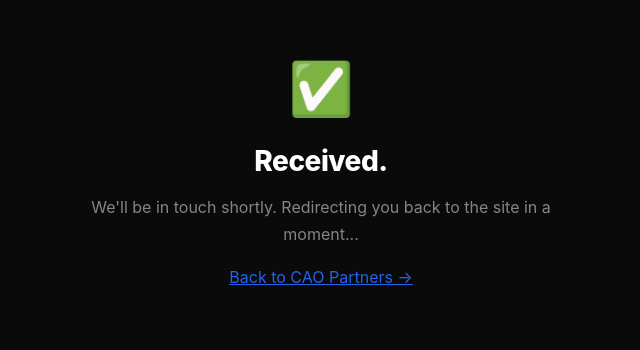
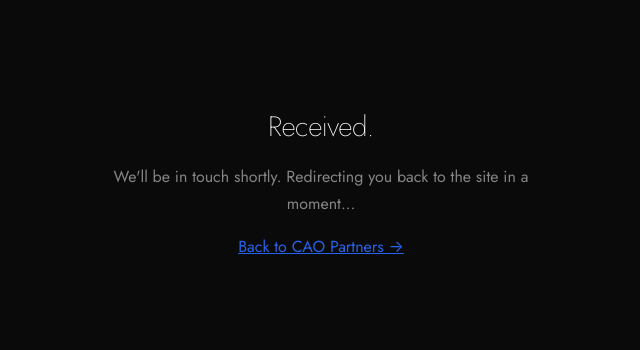
Before and after one commit to cao-partners-au/caopartners-website, a website: page success.html in a window 1280 px wide. Shown: the part 218-568 px from the top of the page, without its empty margins (319-959 px from the left). Drawn offline with Linux system fonts and the light colour scheme.

Commit message:
fix: success page - Jost font weight 200, remove emoji tick

```diff
--- a/success.html
+++ b/success.html
@@ -22,18 +22,17 @@
   src="https://www.facebook.com/tr?id=942963975160100&ev=PageView&noscript=1"
   /></noscript>
   <!-- End Meta Pixel Code -->
+  <link href="https://fonts.googleapis.com/css2?family=Jost:wght@200;300;400&display=swap" rel="stylesheet">
   <style>
-    body { font-family: -apple-system, BlinkMacSystemFont, sans-serif; background: #0a0a0a; color: #fff; display: flex; align-items: center; justify-content: center; min-height: 100vh; margin: 0; text-align: center; }
+    body { font-family: 'Jost', -apple-system, sans-serif; background: #0a0a0a; color: #fff; display: flex; align-items: center; justify-content: center; min-height: 100vh; margin: 0; text-align: center; }
     .wrap { max-width: 480px; padding: 40px 24px; }
-    .icon { font-size: 52px; margin-bottom: 24px; }
-    h1 { font-size: 28px; font-weight: 800; letter-spacing: -0.5px; margin-bottom: 12px; }
+    h1 { font-size: 28px; font-weight: 200; letter-spacing: -0.5px; margin-bottom: 12px; }
     p { color: rgba(255,255,255,0.5); font-size: 16px; line-height: 1.7; }
     a { color: #2563eb; }
   </style>
 </head>
 <body>
   <div class="wrap">
-    <div class="icon">✅</div>
     <h1>Received.</h1>
     <p>We'll be in touch shortly. Redirecting you back to the site in a moment...</p>
     <p style="margin-top:16px;"><a href="/">Back to CAO Partners →</a></p>
```
